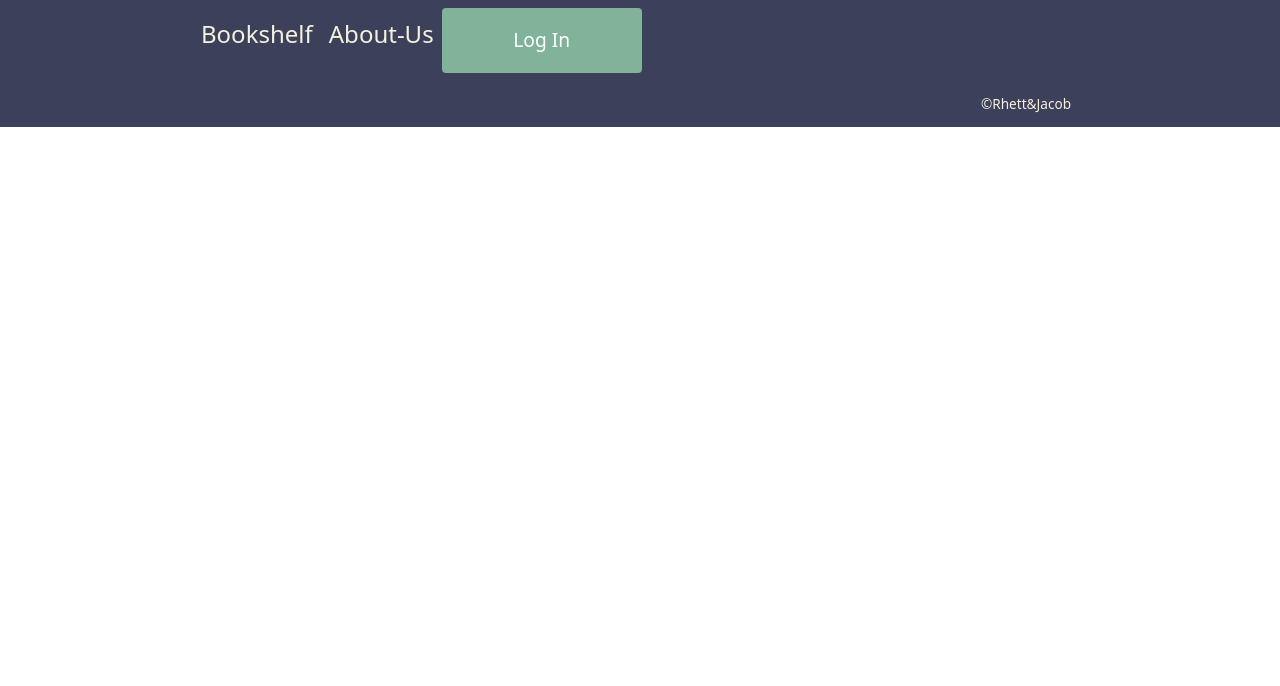
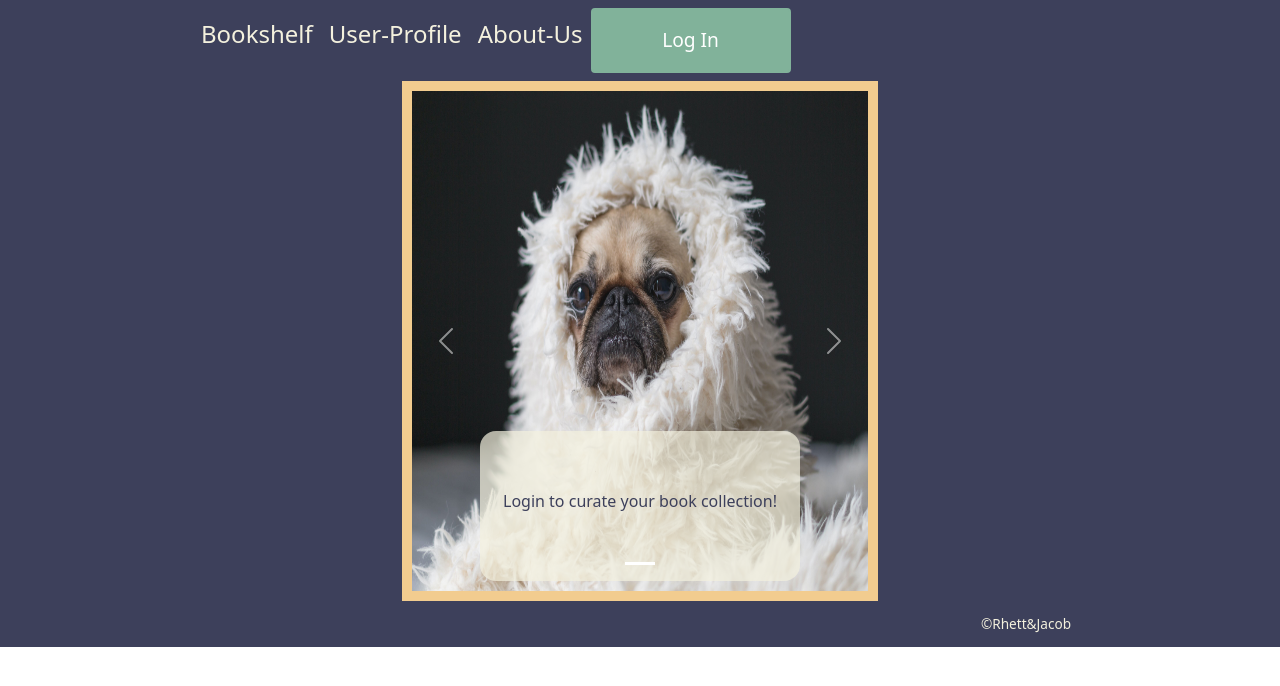
Before and after one commit to Rhett-Jacob/can-of-books-frontend, a React (Create React App) app: page /user in a window 1280 px wide. Shown: the top 686 px of the page. Built offline with nearby package versions, Linux system fonts and the light colour scheme; no server answers.

Commit message:
mvp for the frontend

```diff
--- a/src/About/About.js
+++ b/src/About/About.js
@@ -6,7 +6,7 @@ import Container from 'react-bootstrap/Container';
 import Row from 'react-bootstrap/Row';
 import Col from 'react-bootstrap/Col';
 
-class Profile extends React.Component {
+class AboutUsProfile extends React.Component {
   render() {
     return (
     <Container className="carouselContainer">
@@ -52,4 +52,4 @@ class Profile extends React.Component {
   }
 }
 
-export default Profile;
+export default AboutUsProfile;
--- a/src/App/App.js
+++ b/src/App/App.js
@@ -2,7 +2,7 @@ import React from 'react';
 import Header from '../Header/Header';
 import Footer from '../Footer/Footer';
 import BestBooks from '../BestBooks/BestBooks';
-import Profile from '../About/About.js';
+import AboutUsProfile from '../About/About.js';
 import 'bootstrap/dist/css/bootstrap.min.css';
 import './App.css';
 import {
@@ -12,9 +12,12 @@ import {
 } from "react-router-dom";
 import {withAuth0} from '@auth0/auth0-react';
 import CarouselBooks from "../BestBooks/CarouselBooks/CarouselBooks";
+import UserProfile from '../UserProfile/UserProfile.js';
+import Loading from '../Loading/Loading.js';
 
 class App extends React.Component {
   render() {
+    console.log(this.props.auth0.user);
     return (
       <div className='app'>
         <Router>
@@ -28,9 +31,16 @@ class App extends React.Component {
                   noBooks={true}
                   books={[{ title: "Login to curate your book collection!" }]}/>}>
             </Route>
+
+            <Route
+              exact path="/user"
+              element={this.props.auth0.isAuthenticated?<UserProfile />:<Loading/>}
+            >
+            </Route>
+
             <Route
               exact path="/about"
-              element={<Profile />}
+              element={<AboutUsProfile />}
             >
             </Route>
           </Routes>
--- a/src/BestBooks/BestBooks.js
+++ b/src/BestBooks/BestBooks.js
@@ -31,11 +31,8 @@ class BestBooks extends React.Component {
 
 
   componentDidMount() {
-
-      if (this.props.auth0.isAuthenticated){
         this.props.auth0.getIdTokenClaims()
           .then(res => {
-            console.log('getIdTokenRan');
             const jwt = res.__raw;
             const config = {
               headers:{"Authorization": `Bearer ${jwt}`},
@@ -56,8 +53,7 @@ class BestBooks extends React.Component {
               });
 
           })
-          .catch(err => console.log(err));
-        }
+          .catch(err => console.log(err));//set stat instead
   }
 
   handlerCarouselIndex = (idx) => {
--- a/src/Header/Header.js
+++ b/src/Header/Header.js
@@ -23,8 +23,9 @@ class Header extends React.Component {
                   <Navbar.Collapse id="basic-navbar-nav">
                     <Nav className="me-auto">
                       <NavItem><Link to="/" className="nav-link">Bookshelf</Link></NavItem>
+                      <NavItem><Link to="/user" className="nav-link">User-Profile</Link></NavItem>
                       <NavItem><Link to="/about" className="nav-link">About-Us</Link></NavItem>
-                      {/* 6-6-23 */}
+
                       {this.props.auth0.isAuthenticated?
                         <NavItem><LogOut /></NavItem>:
                         <NavItem><Login/></NavItem>}
--- /dev/null
+++ b/src/Loading/Loading.js
@@ -0,0 +1,41 @@
+import React from "react";
+import Carousel from "react-bootstrap/Carousel";
+import Container from 'react-bootstrap/Container';
+import Row from 'react-bootstrap/Row';
+import Col from 'react-bootstrap/Col';
+import NoNameUserPicture from '../images/matthew-henry-n5vuEc86Zg8-unsplash.jpg';
+
+class Loading extends React.Component {
+  render() {
+
+    return (
+    <Container className="carouselContainer">
+      <Row className="justify-content-md-center">
+        <Col
+          xs={10} md={10} lg={10}
+          style={{ width:"500px" }}>
+          <Carousel
+            className="carouselParent"
+            interval={null}
+            >
+            <Carousel.Item>
+              <img
+                className="d-block w-100"
+                style={{ height: "500px", width:"500px" }}
+                src={NoNameUserPicture}
+                alt={"imaged did not load"}
+              />
+              <Carousel.Caption
+                className="carouselCaption carouselAboutUs">
+                <h3 className="textAboutUs">Login to curate your book collection!</h3>
+              </Carousel.Caption>
+            </Carousel.Item>
+          </Carousel>
+        </Col>
+      </Row>
+    </Container>
+    );
+  }
+}
+
+export default Loading;
--- /dev/null
+++ b/src/UserProfile/UserProfile.css
@@ -0,0 +1,7 @@
+.link {
+
+}
+
+.textAboutUs {
+  color:var(--delft-blue) !important;
+}
--- /dev/null
+++ b/src/UserProfile/UserProfile.js
@@ -0,0 +1,43 @@
+import React from "react";
+import Carousel from "react-bootstrap/Carousel";
+import Container from 'react-bootstrap/Container';
+import Row from 'react-bootstrap/Row';
+import Col from 'react-bootstrap/Col';
+import {withAuth0} from '@auth0/auth0-react';
+import NoNameUserPicture from '../images/matthew-henry-n5vuEc86Zg8-unsplash.jpg';
+
+class UserProfile extends React.Component {
+  render() {
+
+    return (
+    <Container className="carouselContainer">
+      <Row className="justify-content-md-center">
+        <Col
+          xs={10} md={10} lg={10}
+          style={{ width:"500px" }}>
+          <Carousel
+            className="carouselParent"
+            interval={null}
+            >
+            <Carousel.Item>
+              <img
+                className="d-block w-100"
+                style={{ height: "500px", width:"500px" }}
+                src={this.props.auth0.user.picture||NoNameUserPicture}
+                alt={this.props.auth0.user.name||"imaged did not load"}
+              />
+              <Carousel.Caption
+                className="carouselCaption carouselAboutUs">
+                <h3 className="textAboutUs">{this.props.auth0.user.name||"Username not received"}</h3>
+                <p className="textAboutUs">{this.props.auth0.user.email||""}</p>
+              </Carousel.Caption>
+            </Carousel.Item>
+          </Carousel>
+        </Col>
+      </Row>
+    </Container>
+    );
+  }
+}
+
+export default withAuth0(UserProfile);
```
Also changed, not shown: src/Loading/Loading.css (added), src/images/matthew-henry-n5vuEc86Zg8-unsplash.jpg (added).
